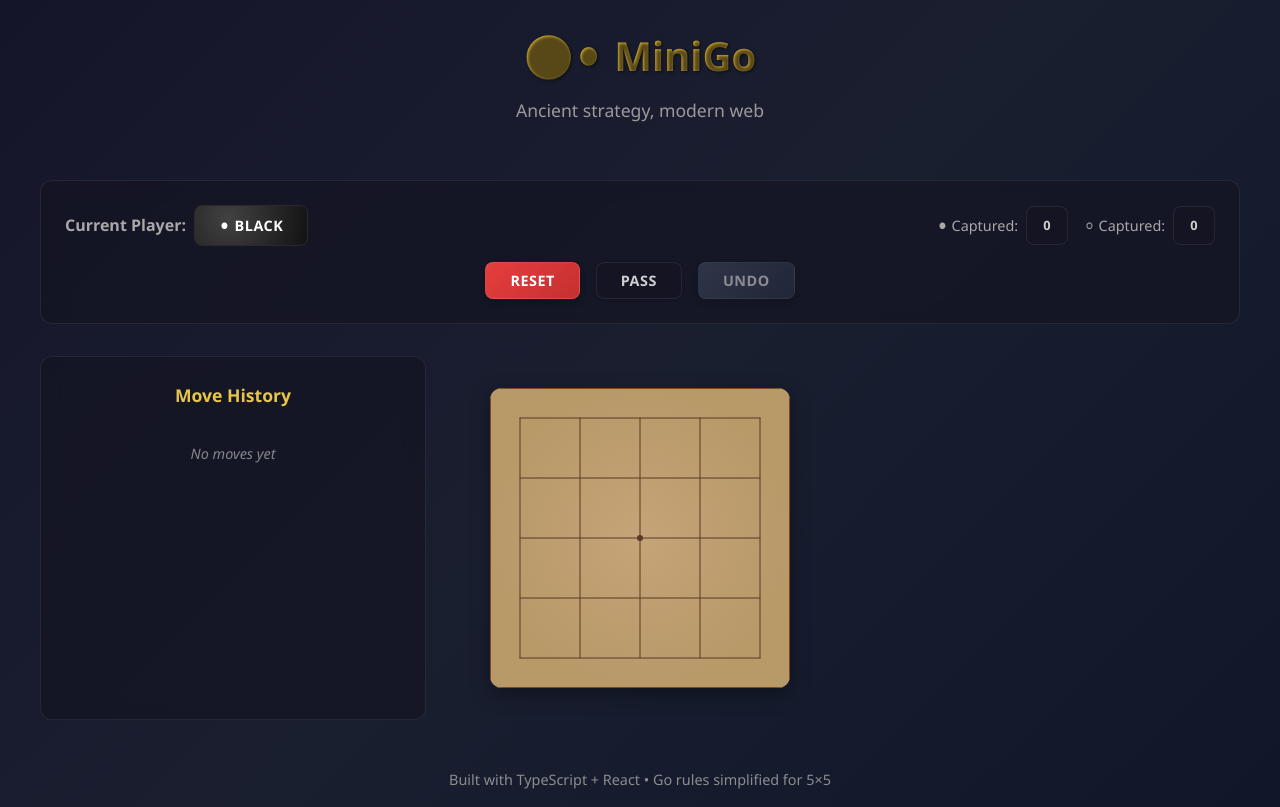
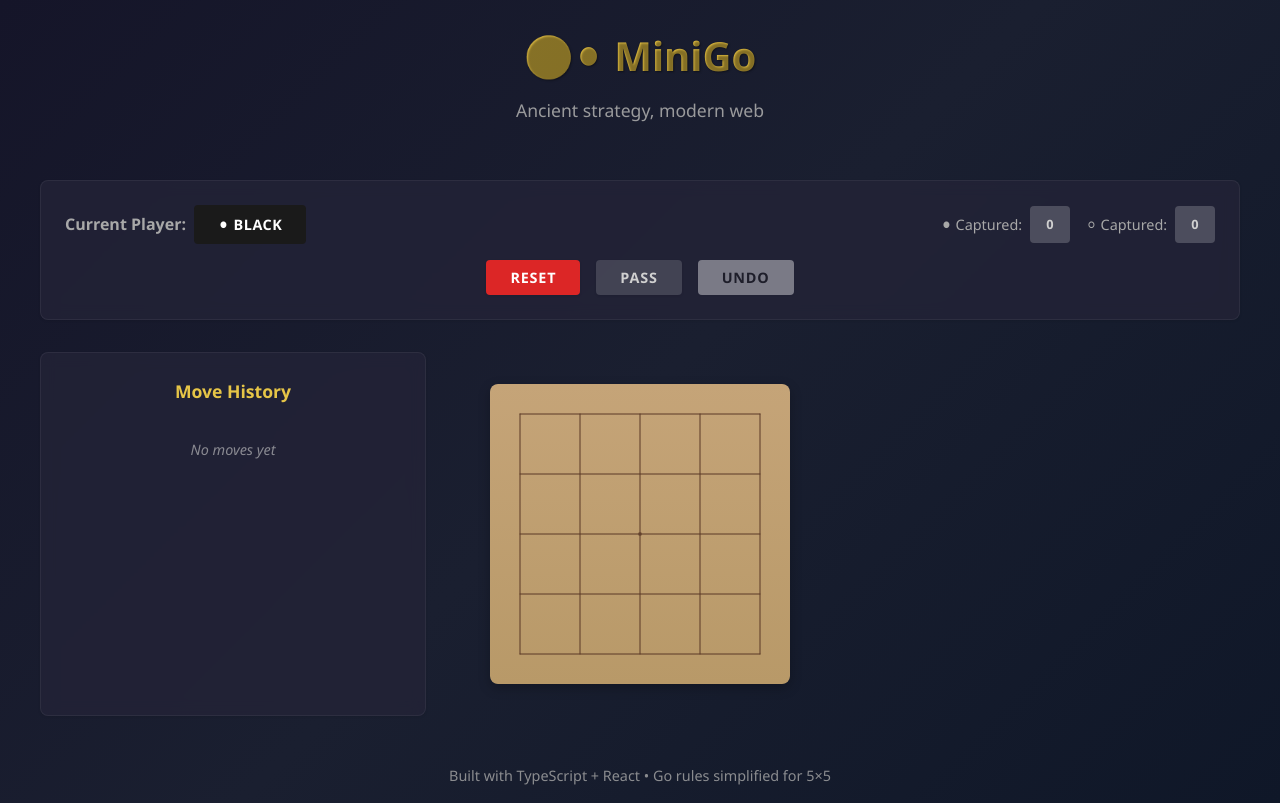
Before and after one commit to podlomar/minigo, a React (Vite) app: page / in a window 1280 px wide. Built offline with nearby package versions, Linux system fonts and the light colour scheme.

Commit message:
Refactor styles across components for improved consistency and maintainability

```diff
--- a/src/components/GameInfo/GameInfo-new.module.css
+++ /dev/null
@@ -1,68 +0,0 @@
-/* GameInfo styles */
-.gameInfo {
-  /* Panel styles now handled by Panel component */
-}
-
-.playerInfo {
-  display: flex;
-  justify-content: space-between;
-  align-items: center;
-  margin-bottom: var(--spacing-md);
-  flex-wrap: wrap;
-  gap: var(--spacing-md);
-}
-
-.currentPlayer {
-  display: flex;
-  align-items: center;
-  gap: var(--spacing-sm);
-}
-
-.playerLabel {
-  font-weight: 600;
-  color: var(--color-text-secondary);
-}
-
-.capturedStones {
-  display: flex;
-  flex-direction: column;
-  gap: var(--spacing-sm);
-}
-
-.captureCount {
-  display: flex;
-  gap: var(--spacing-md);
-  align-items: center;
-}
-
-.captureItem {
-  display: flex;
-  align-items: center;
-  gap: var(--spacing-sm);
-  color: var(--color-text-secondary);
-  font-size: 0.9rem;
-}
-
-.gameControls {
-  display: flex;
-  gap: var(--spacing-md);
-  justify-content: center;
-  flex-wrap: wrap;
-}
-
-/* Responsive design */
-@media (max-width: 768px) {
-  .playerInfo {
-    flex-direction: column;
-    text-align: center;
-  }
-
-  .captureCount {
-    flex-direction: column;
-    gap: var(--spacing-sm);
-  }
-
-  .gameControls {
-    flex-direction: column;
-  }
-}
--- a/src/components/GameInfo/GameInfo-old.module.css
+++ /dev/null
@@ -1,126 +0,0 @@
-/* GameInfo styles */
-.gameInfo {
-  background: var(--color-panel-bg);
-  border-radius: var(--radius-lg);
-  padding: var(--spacing-lg);
-  border: 1px solid var(--color-panel-border);
-  backdrop-filter: blur(10px);
-}
-
-.playerInfo {
-  display: flex;
-  justify-content: space-between;
-  align-items: center;
-  margin-bottom: var(--spacing-md);
-  flex-wrap: wrap;
-  gap: var(--spacing-md);
-}
-
-.currentPlayer {
-  display: flex;
-  align-items: center;
-  gap: var(--spacing-sm);
-}
-
-.playerLabel {
-  font-weight: 600;
-  color: var(--color-text-secondary);
-}
-
-.player {
-  font-size: 1.2rem;
-  font-weight: bold;
-  padding: var(--spacing-sm) var(--spacing-md);
-  border-radius: var(--radius-md);
-  transition: var(--transition-normal);
-}
-
-.player.black {
-  background: var(--gradient-button-dark);
-  color: white;
-  border: 1px solid var(--color-stone-black-light);
-}
-
-.player.white {
-  background: var(--gradient-stone-white);
-  color: #1a1a1a;
-  border: 1px solid #c0c0c0;
-}
-
-.capturedStones {
-  display: flex;
-  gap: 1rem;
-  font-size: 0.95rem;
-}
-
-.captureCount {
-  display: flex;
-  gap: 1rem;
-  font-size: 0.95rem;
-}
-
-.captureItem {
-  padding: 0.25rem 0.75rem;
-  background: rgba(0, 0, 0, 0.3);
-  border-radius: 6px;
-  border: 1px solid rgba(255, 255, 255, 0.1);
-}
-
-/* Game controls */
-.gameControls {
-  display: flex;
-  gap: 1rem;
-  justify-content: center;
-  flex-wrap: wrap;
-}
-
-.button {
-  background: linear-gradient(135deg, #4a5568, #2d3748);
-  color: white;
-  border: 1px solid rgba(255, 255, 255, 0.2);
-  padding: 0.75rem 1.5rem;
-  border-radius: 8px;
-  font-size: 0.95rem;
-  font-weight: 600;
-  cursor: pointer;
-  transition: all 0.3s ease;
-  text-transform: uppercase;
-  letter-spacing: 0.5px;
-}
-
-.button:hover:not(:disabled) {
-  background: linear-gradient(135deg, #5a6578, #3d4758);
-  transform: translateY(-2px);
-  box-shadow: 0 6px 20px rgba(0, 0, 0, 0.3);
-}
-
-.button:disabled {
-  opacity: 0.5;
-  cursor: not-allowed;
-  transform: none;
-}
-
-.button:active:not(:disabled) {
-  transform: translateY(0);
-}
-
-.newGameButton {
-  background: linear-gradient(135deg, #e53e3e, #c53030) !important;
-}
-
-.resetButton {
-  background: linear-gradient(135deg, #4a5568, #2d3748);
-}
-
-/* Responsive design */
-@media (max-width: 768px) {
-  .playerInfo {
-    flex-direction: column;
-    text-align: center;
-  }
-
-  .gameControls {
-    flex-direction: column;
-    align-items: center;
-  }
-}
--- a/src/components/GoBoard/GoBoard.module.css
+++ b/src/components/GoBoard/GoBoard.module.css
@@ -8,7 +8,7 @@
 
 /* SVG Go board */
 .goBoard {
-  border-radius: var(--radius-lg);
+  border-radius: var(--radius-md);
   box-shadow: var(--shadow-board);
   transition: var(--transition-fast);
 }
--- a/src/components/GoBoard/GoBoard.tsx
+++ b/src/components/GoBoard/GoBoard.tsx
@@ -40,25 +40,25 @@ const GoBoard: React.FC<GoBoardProps> = ({ board, onIntersectionClick }) => {
       >
         {/* Board background with wood texture gradient */}
         <defs>
-          <radialGradient id="woodGradient" cx="50%" cy="50%" r="50%">
+          <linearGradient id="woodGradient" x1="0%" y1="0%" x2="0%" y2="100%">
             <stop offset="0%" stopColor="var(--color-wood-light)" />
             <stop offset="100%" stopColor="var(--color-wood-dark)" />
-          </radialGradient>
+          </linearGradient>
 
           {/* Stone gradients */}
-          <radialGradient id="blackStone" cx="30%" cy="30%" r="70%">
+          <linearGradient id="blackStone" x1="0%" y1="0%" x2="100%" y2="100%">
             <stop offset="0%" stopColor="var(--color-stone-black-light)" />
             <stop offset="100%" stopColor="var(--color-stone-black-dark)" />
-          </radialGradient>
+          </linearGradient>
 
-          <radialGradient id="whiteStone" cx="30%" cy="30%" r="70%">
+          <linearGradient id="whiteStone" x1="0%" y1="0%" x2="100%" y2="100%">
             <stop offset="0%" stopColor="var(--color-stone-white-light)" />
             <stop offset="100%" stopColor="var(--color-stone-white-dark)" />
-          </radialGradient>
+          </linearGradient>
 
           {/* Drop shadow filter */}
           <filter id="stoneShadow" x="-50%" y="-50%" width="200%" height="200%">
-            <feDropShadow dx="2" dy="4" stdDeviation="3" floodOpacity="0.3" />
+            <feDropShadow dx="1" dy="2" stdDeviation="2" floodOpacity="0.2" />
           </filter>
         </defs>
 
@@ -69,9 +69,8 @@ const GoBoard: React.FC<GoBoardProps> = ({ board, onIntersectionClick }) => {
           width={svgSize}
           height={svgSize}
           fill="url(#woodGradient)"
-          stroke="var(--color-wood-border)"
-          strokeWidth="2"
-          rx="8"
+          stroke="none"
+          rx="6"
         />
 
         {/* Grid lines */}
@@ -104,8 +103,9 @@ const GoBoard: React.FC<GoBoardProps> = ({ board, onIntersectionClick }) => {
         <circle
           cx={margin + 2 * cellSize}
           cy={margin + 2 * cellSize}
-          r="3"
+          r="2"
           fill="var(--color-grid-lines)"
+          opacity="0.6"
         />
 
         {/* Intersection click areas and stones */}
@@ -147,8 +147,8 @@ const GoBoard: React.FC<GoBoardProps> = ({ board, onIntersectionClick }) => {
                     cy={y}
                     r="24"
                     fill={stone === 'black' ? 'url(#blackStone)' : 'url(#whiteStone)'}
-                    stroke={stone === 'black' ? 'var(--color-stone-black-border)' : 'var(--color-stone-white-border)'}
-                    strokeWidth="0.5"
+                    stroke="none"
+                    strokeWidth="0"
                     filter="url(#stoneShadow)"
                     className={styles.stone}
                   />
--- a/src/components/MoveHistory/MoveHistory.module.css
+++ b/src/components/MoveHistory/MoveHistory.module.css
@@ -18,7 +18,7 @@
 
 .moveEntry {
   padding: var(--spacing-xs) 0;
-  border-bottom: 1px solid var(--color-panel-border);
+  border-bottom: 1px solid rgba(255, 255, 255, 0.05);
   display: flex;
   align-items: center;
   gap: var(--spacing-sm);
--- a/src/components/ui/Badge/Badge.module.css
+++ b/src/components/ui/Badge/Badge.module.css
@@ -3,8 +3,8 @@
   display: inline-flex;
   align-items: center;
   justify-content: center;
-  font-weight: 600;
-  border-radius: var(--radius-md);
+  font-weight: 700;
+  border-radius: var(--radius-sm);
   transition: var(--transition-fast);
   text-transform: uppercase;
   letter-spacing: 0.5px;
@@ -28,26 +28,26 @@
 
 /* Badge Variants */
 .default {
-  background: var(--color-panel-bg);
+  background: rgba(255, 255, 255, 0.2);
   color: var(--color-text-primary);
-  border: 1px solid var(--color-panel-border);
+  border: none;
 }
 
 .accent {
-  background: var(--gradient-accent);
+  background: var(--color-text-accent);
   color: #1a1a1a;
   border: none;
   text-shadow: none;
 }
 
 .black {
-  background: var(--gradient-stone-black);
+  background: #1a1a1a;
   color: white;
-  border: 1px solid var(--color-stone-black-border);
+  border: none;
 }
 
 .white {
-  background: var(--gradient-stone-white);
+  background: #ffffff;
   color: #1a1a1a;
-  border: 1px solid var(--color-stone-white-border);
+  border: none;
 }
--- a/src/components/ui/Button/Button.module.css
+++ b/src/components/ui/Button/Button.module.css
@@ -2,12 +2,12 @@
 .button {
   border: none;
   cursor: pointer;
-  transition: var(--transition-normal);
+  transition: var(--transition-fast);
   font-family: var(--font-family);
-  font-weight: 600;
+  font-weight: 700;
   text-transform: uppercase;
-  letter-spacing: 0.5px;
-  border-radius: var(--radius-md);
+  letter-spacing: 0.8px;
+  border-radius: var(--radius-sm);
   display: inline-flex;
   align-items: center;
   justify-content: center;
@@ -18,17 +18,17 @@
 
 .button:focus {
   outline: none;
-  box-shadow: 0 0 0 3px rgba(255, 255, 255, 0.1);
+  box-shadow: 0 0 0 2px rgba(255, 255, 255, 0.2);
 }
 
 .button:disabled {
-  opacity: 0.5;
+  opacity: 0.4;
   cursor: not-allowed;
   transform: none !important;
 }
 
 .button:not(:disabled):hover {
-  transform: translateY(-2px);
+  transform: translateY(-1px);
 }
 
 .button:not(:disabled):active {
@@ -53,52 +53,47 @@
 
 /* Button Variants */
 .primary {
-  background: linear-gradient(135deg, #4a5568, #2d3748);
-  color: white;
-  border: 1px solid rgba(255, 255, 255, 0.1);
+  background: #ffffff;
+  color: #1a1a1a;
+  box-shadow: var(--shadow-light);
+}
+
+.primary:not(:disabled):hover {
+  background: #f0f0f0;
   box-shadow: var(--shadow-medium);
 }
 
-.primary:not(:disabled):hover {
-  background: linear-gradient(135deg, #5a6578, #3d4758);
-  box-shadow: var(--shadow-heavy);
-}
-
 .secondary {
-  background: var(--color-panel-bg);
+  background: rgba(255, 255, 255, 0.15);
   color: var(--color-text-primary);
-  border: 1px solid var(--color-panel-border);
   box-shadow: var(--shadow-light);
 }
 
 .secondary:not(:disabled):hover {
-  background: rgba(20, 20, 35, 0.9);
-  border-color: var(--color-panel-border-hover);
+  background: rgba(255, 255, 255, 0.25);
   box-shadow: var(--shadow-medium);
 }
 
 .danger {
-  background: linear-gradient(135deg, #e53e3e, #c53030);
+  background: #dc2626;
   color: white;
-  border: 1px solid rgba(255, 255, 255, 0.1);
+  box-shadow: var(--shadow-light);
+}
+
+.danger:not(:disabled):hover {
+  background: #b91c1c;
   box-shadow: var(--shadow-medium);
 }
 
-.danger:not(:disabled):hover {
-  background: linear-gradient(135deg, #f56565, #e53e3e);
-  box-shadow: var(--shadow-heavy);
-}
-
 .success {
-  background: linear-gradient(135deg, #38a169, #2f855a);
+  background: #16a34a;
   color: white;
-  border: 1px solid rgba(255, 255, 255, 0.1);
-  box-shadow: var(--shadow-medium);
+  box-shadow: var(--shadow-light);
 }
 
 .success:not(:disabled):hover {
-  background: linear-gradient(135deg, #48bb78, #38a169);
-  box-shadow: var(--shadow-heavy);
+  background: #15803d;
+  box-shadow: var(--shadow-medium);
 }
 
 /* Full Width */
--- a/src/components/ui/Panel/Panel.module.css
+++ b/src/components/ui/Panel/Panel.module.css
@@ -2,13 +2,16 @@
 .panel {
   background: var(--color-panel-bg);
   border: 1px solid var(--color-panel-border);
-  border-radius: var(--radius-lg);
-  backdrop-filter: blur(10px);
-  transition: var(--transition-normal);
+  border-radius: var(--radius-md);
+  backdrop-filter: blur(8px);
+  transition: var(--transition-fast);
+  box-shadow: var(--shadow-light);
 }
 
 .panel:hover {
+  background: rgba(40, 40, 60, 0.85);
   border-color: var(--color-panel-border-hover);
+  box-shadow: var(--shadow-medium);
 }
 
 /* Panel Padding Variants */
--- a/src/style.css
+++ b/src/style.css
@@ -12,9 +12,9 @@
   --color-text-accent: #e6c547;
 
   /* UI Component Colors */
-  --color-panel-bg: rgba(20, 20, 35, 0.7);
-  --color-panel-border: rgba(255, 255, 255, 0.08);
-  --color-panel-border-hover: rgba(255, 255, 255, 0.12);
+  --color-panel-bg: rgba(35, 35, 55, 0.8);
+  --color-panel-border: rgba(255, 255, 255, 0.06);
+  --color-panel-border-hover: rgba(255, 255, 255, 0.1);
   /* Go Board Colors */
   --color-wood-light: #c5a478;
   --color-wood-dark: #b89968;
@@ -30,21 +30,21 @@
   --color-stone-white-border: #c5c5c5;
 
   /* Shadow & Effects */
-  --shadow-light: 0 1px 3px rgba(0, 0, 0, 0.15);
-  --shadow-medium: 0 3px 6px rgba(0, 0, 0, 0.25);
-  --shadow-heavy: 0 6px 20px rgba(0, 0, 0, 0.35);
-  --shadow-board: 0 6px 20px rgba(0, 0, 0, 0.35), inset 0 1px 3px rgba(255, 255, 255, 0.08);
-  --shadow-board-hover: 0 8px 24px rgba(0, 0, 0, 0.4), inset 0 1px 3px rgba(255, 255, 255, 0.12);
-  --shadow-stone: 0 3px 6px rgba(0, 0, 0, 0.35);
-  --shadow-text: 1px 1px 3px rgba(0, 0, 0, 0.6);
+  --shadow-light: 0 1px 3px rgba(0, 0, 0, 0.08);
+  --shadow-medium: 0 2px 6px rgba(0, 0, 0, 0.12);
+  --shadow-heavy: 0 4px 12px rgba(0, 0, 0, 0.18);
+  --shadow-board: 0 4px 12px rgba(0, 0, 0, 0.25);
+  --shadow-board-hover: 0 6px 16px rgba(0, 0, 0, 0.3);
+  --shadow-stone: 0 2px 4px rgba(0, 0, 0, 0.2);
+  --shadow-text: 1px 1px 2px rgba(0, 0, 0, 0.4);
 
   /* Gradients */
   --gradient-bg: linear-gradient(135deg, var(--color-bg-primary) 0%, var(--color-bg-secondary) 50%, var(--color-bg-tertiary) 100%);
-  --gradient-wood: radial-gradient(circle at 50% 50%, var(--color-wood-light), var(--color-wood-dark));
-  --gradient-accent: linear-gradient(45deg, #e6c547, #cc9f28);
-  --gradient-stone-black: radial-gradient(circle at 30% 30%, var(--color-stone-black-light), var(--color-stone-black-dark));
-  --gradient-stone-white: radial-gradient(circle at 30% 30%, var(--color-stone-white-light), var(--color-stone-white-dark));
-  --gradient-button-dark: linear-gradient(135deg, #2a2a2a, #151515);
+  --gradient-wood: linear-gradient(180deg, var(--color-wood-light), var(--color-wood-dark));
+  --gradient-accent: linear-gradient(135deg, #e6c547, #d4af37);
+  --gradient-stone-black: linear-gradient(135deg, var(--color-stone-black-light), var(--color-stone-black-dark));
+  --gradient-stone-white: linear-gradient(135deg, var(--color-stone-white-light), var(--color-stone-white-dark));
+  --gradient-button-dark: linear-gradient(135deg, #2a2a2a, #1a1a1a);
 
   /* Layout & Spacing */
   --spacing-xs: 0.25rem;
```
